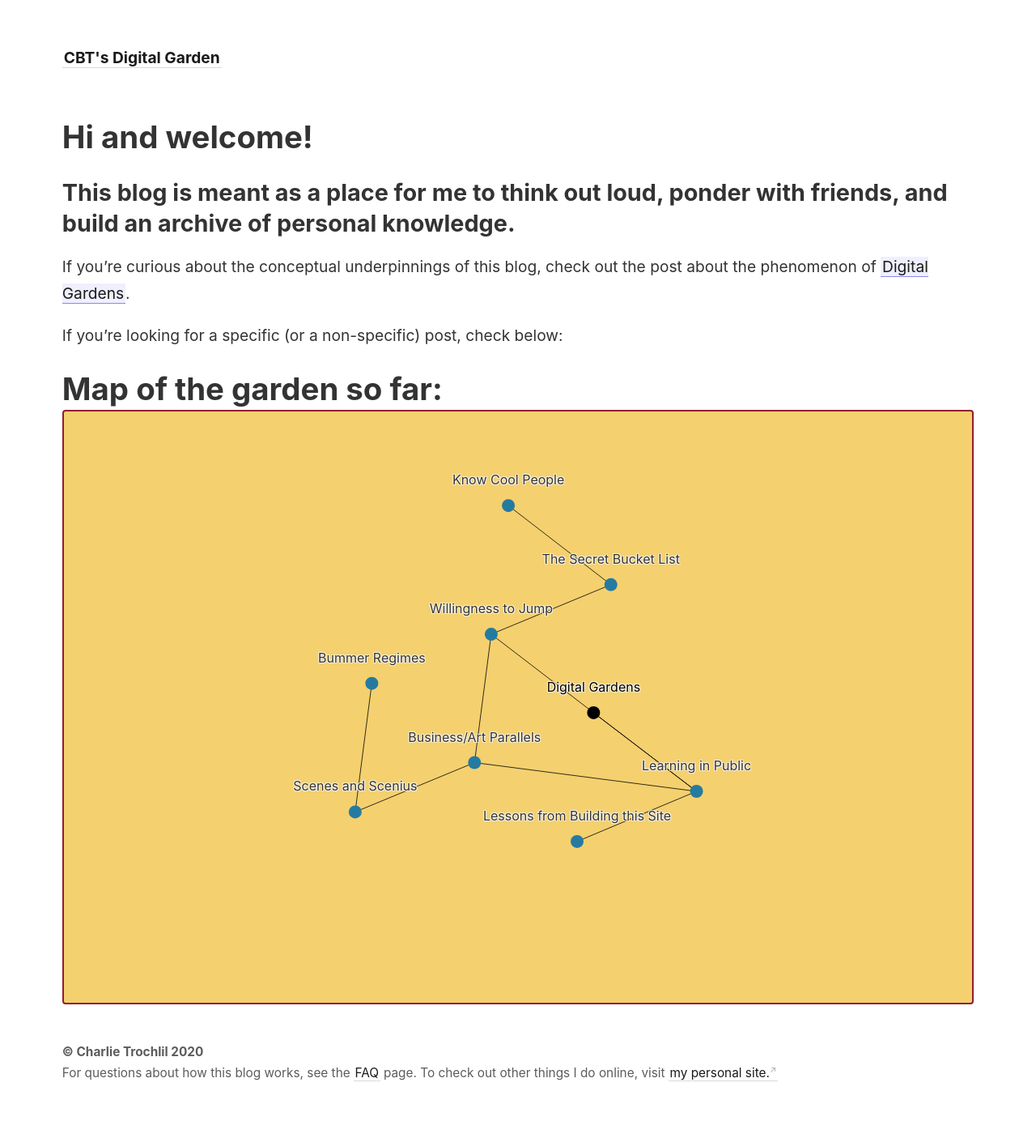
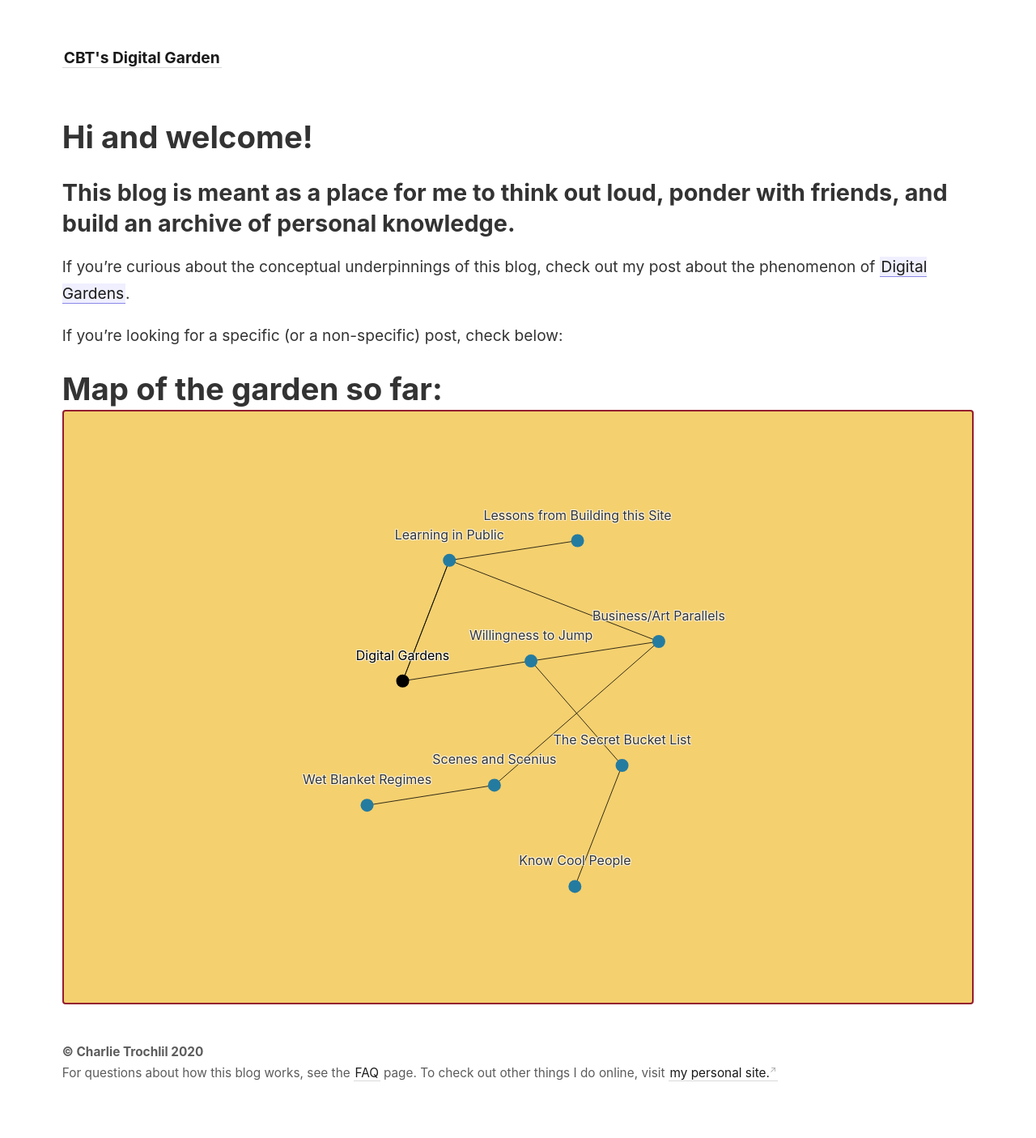
Before and after one commit to rhymeswithvocal/digital-garden, a Jekyll site: the page built from _pages/index.md, in a window 1280 px wide. Shown: the whole page at 81% size. Built offline with Jekyll 4.4.1, drawn with Linux system fonts in a browser that asks for light colours.

Commit message:
changed a note name, edited index, added note about psych safety

```diff
--- a/_notes/scenes.md
+++ b/_notes/scenes.md
@@ -23,7 +23,7 @@ Eno offers the concept of scenius as a response to the myth of the Great Man, sa
 - **Mutual appreciation** -- the simultaneous uplifting and goading on of friendly competition and supportive exploration
 - **Rapid exchange of tools and techniques** -- creatives within a scene constantly borrowing and building on one another's good ideas
 - **Network effects of success** -- one person's success is the success of the scene, which elevates everyone and pushes the work forward
-- **Tolerance for the novelties** -- space is afforded for mavericks and renegades so that local [[bummer regimes]] won't harsh their (weird, transgressive, innovative) vibe
+- **Tolerance for the novelties** -- space is afforded for mavericks and renegades so that local [[wet blanket regimes]] won't harsh their (weird, transgressive, innovative) vibe
 
 ### In no particular order, some scenes that seem noteworthy:
 - Silicon Valley, for tech startups
--- a/_notes/bummer-regimes.md
+++ b/_notes/wet-blankets.md
@@ -1,5 +1,5 @@
 ---
-title: Bummer Regimes
+title: Wet Blanket Regimes
 ---
 
 (put an image of burger-meister-meister-burger HERE)
--- a/_pages/index.md
+++ b/_pages/index.md
@@ -9,7 +9,7 @@ permalink: /
 
 ## This blog is meant as a place for me to think out loud, ponder with friends, and build an archive of personal knowledge.
 
-If you're curious about the conceptual underpinnings of this blog, check out the post about the phenomenon of [[Digital Gardens]].
+If you're curious about the conceptual underpinnings of this blog, check out my post about the phenomenon of [[Digital Gardens]].
 
 If you're looking for a specific (or a non-specific) post, check below:
 
```
Also changed, not shown: _notes/business-and-art.md (+3 -0 lines), 1 other file.
